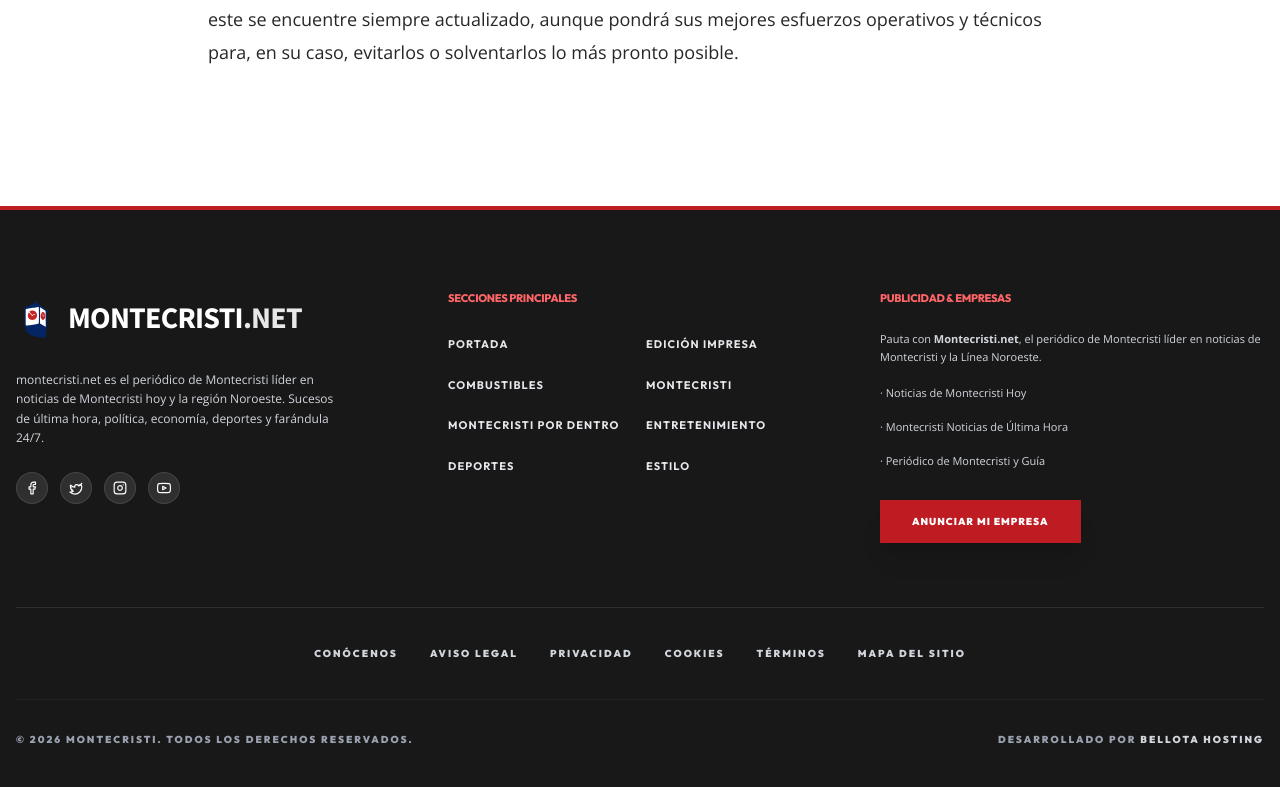
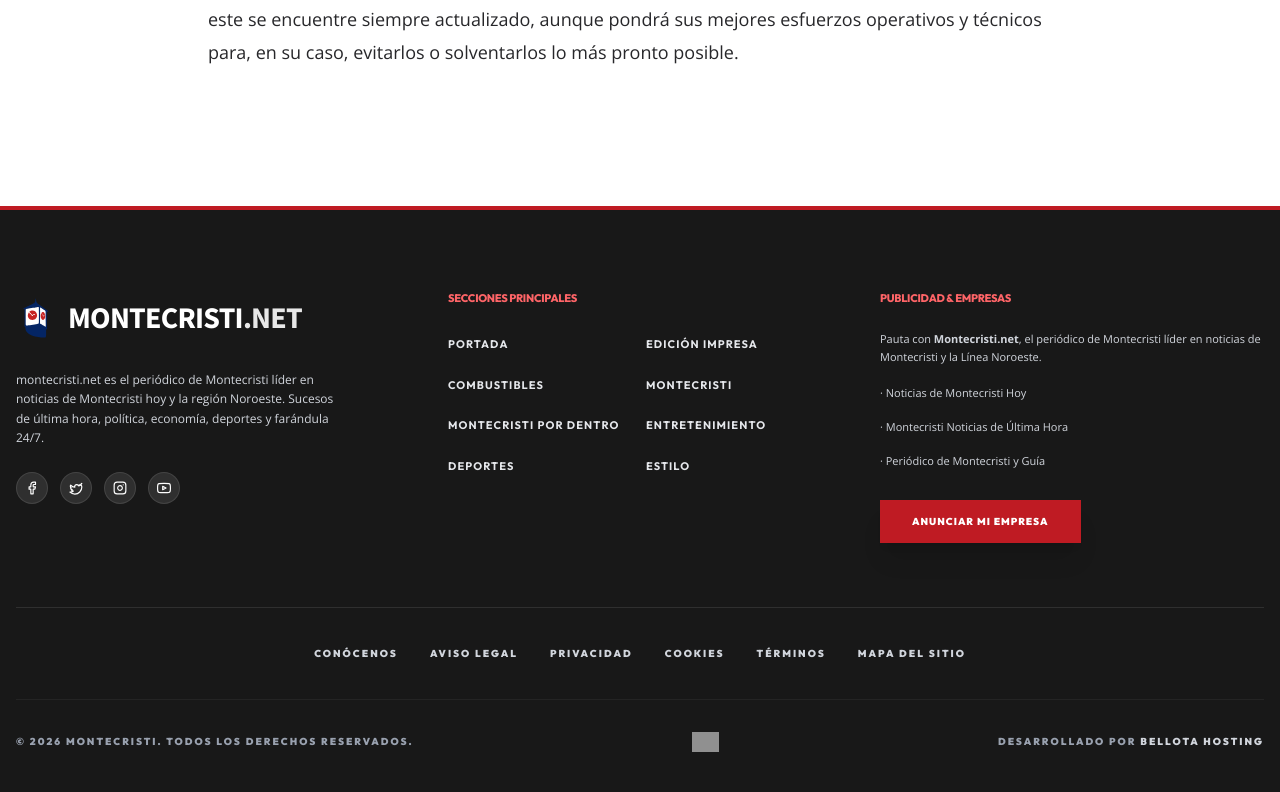
Before and after one commit to vainacode/montecristi, a Next.js app: page /terminos in a window 1280 px wide. Shown: the part 1618-2410 px from the top of the page. Built offline with nearby package versions, Linux system fonts and the light colour scheme; no server answers; grey boxes are pictures that could not be loaded.

Commit message:
feat: integrate whos.amung.us online counter in footer with CSP whitelist

```diff
--- a/next.config.ts
+++ b/next.config.ts
@@ -35,7 +35,7 @@
   },
   {
     key: 'Content-Security-Policy',
-    value: "default-src 'self'; script-src 'self' 'unsafe-inline' 'unsafe-eval' https://*.google.com https://*.doubleclick.net https://*.gstatic.com https://*.googlesyndication.com https://*.googletagservices.com https://pagead2.googlesyndication.com; style-src 'self' 'unsafe-inline' https://fonts.googleapis.com https://*.google.com; img-src 'self' data: https: blob:; media-src 'self' https: blob: data:; font-src 'self' https://fonts.gstatic.com; connect-src 'self' https:; frame-src 'self' https:;"
+    value: "default-src 'self'; script-src 'self' 'unsafe-inline' 'unsafe-eval' https://*.google.com https://*.doubleclick.net https://*.gstatic.com https://*.googlesyndication.com https://*.googletagservices.com https://pagead2.googlesyndication.com https://*.amung.us https://widgets.amung.us https://whos.amung.us https://*.waust.at https://waust.at; style-src 'self' 'unsafe-inline' https://fonts.googleapis.com https://*.google.com; img-src 'self' data: https: blob: https://*.amung.us https://whos.amung.us https://*.waust.at https://waust.at; media-src 'self' https: blob: data:; font-src 'self' https://fonts.gstatic.com; connect-src 'self' https: https://*.amung.us https://whos.amung.us https://*.waust.at https://waust.at; frame-src 'self' https: https://*.amung.us https://*.waust.at;"
   }
 ];
 
--- a/src/components/Footer.tsx
+++ b/src/components/Footer.tsx
@@ -1,6 +1,6 @@
 import Link from "next/link";
 import Image from "next/image";
-import Script from "next/script";
+import { WhosAmungUsWidget } from "@/components/WhosAmungUsWidget";
 import { siteConfig } from "@/config/site";
 
 export function Footer() {
@@ -76,9 +76,12 @@
           <Link href="/mapa-del-sitio" prefetch={false} className="inline-block py-1.5 hover:text-white transition-colors">Mapa del Sitio</Link>
         </div>
 
-        {/* 6. Clean Bottom copyright */}
+        {/* 6. Clean Bottom copyright & Whos.amung.us Counter */}
         <div className="pt-8 border-t border-white/5 flex flex-col md:flex-row justify-between items-center gap-4 text-[10px] font-black uppercase tracking-[0.2em] text-gray-400">
           <p>© {new Date().getFullYear()} MONTECRISTI. TODOS LOS DERECHOS RESERVADOS.</p>
+          <div className="flex items-center gap-3">
+            <WhosAmungUsWidget siteKey="uwed10c87e" widgetId="h2h" type="small" />
+          </div>
           <p>DESARROLLADO POR <span className="text-gray-300">BELLOTA HOSTING</span></p>
         </div>
       </div>
--- /dev/null
+++ b/src/components/WhosAmungUsWidget.tsx
@@ -0,0 +1,62 @@
+'use client';
+
+import React, { useEffect, useRef } from 'react';
+
+interface WhosAmungUsWidgetProps {
+  siteKey?: string;
+  widgetId?: string;
+  type?: 'small' | 'classic' | 'micro';
+  className?: string;
+}
+
+export function WhosAmungUsWidget({
+  siteKey = 'uwed10c87e',
+  widgetId = 'h2h',
+  type = 'small',
+  className = '',
+}: WhosAmungUsWidgetProps) {
+  const containerRef = useRef<HTMLDivElement>(null);
+
+  useEffect(() => {
+    if (typeof window === 'undefined') return;
+
+    // Configurar objeto global _wau
+    (window as any)._wau = (window as any)._wau || [];
+    (window as any)._wau.push([type, siteKey, widgetId]);
+
+    // Inyectar script de waust.at si aún no existe
+    const scriptId = `wau-script-${siteKey}`;
+    if (!document.getElementById(scriptId)) {
+      const script = document.createElement('script');
+      script.id = scriptId;
+      script.src = 'https://waust.at/s.js';
+      script.async = true;
+      document.body.appendChild(script);
+    }
+  }, [siteKey, widgetId, type]);
+
+  return (
+    <div className={`inline-flex items-center gap-2 ${className}`}>
+      {/* Contenedor oficial donde whos.amung.us inyecta el widget */}
+      <div ref={containerRef} id={`_wau${widgetId}`} className="min-h-[20px] flex items-center justify-center">
+        {/* Enlace e Imagen Fallback para renderizado instantáneo */}
+        <a
+          href={`https://whos.amung.us/stats/${siteKey}/`}
+          target="_blank"
+          rel="noopener noreferrer"
+          title="Usuarios en línea - whos.amung.us"
+          className="opacity-90 hover:opacity-100 transition-opacity flex items-center"
+        >
+          {/* eslint-disable-next-line @next/next/no-img-element */}
+          <img
+            src={`https://whos.amung.us/cwidget/${siteKey}/000000ffffff.png`}
+            alt="Contador de visitas en línea"
+            width={81}
+            height={20}
+            className="h-5 w-auto object-contain"
+          />
+        </a>
+      </div>
+    </div>
+  );
+}
```
